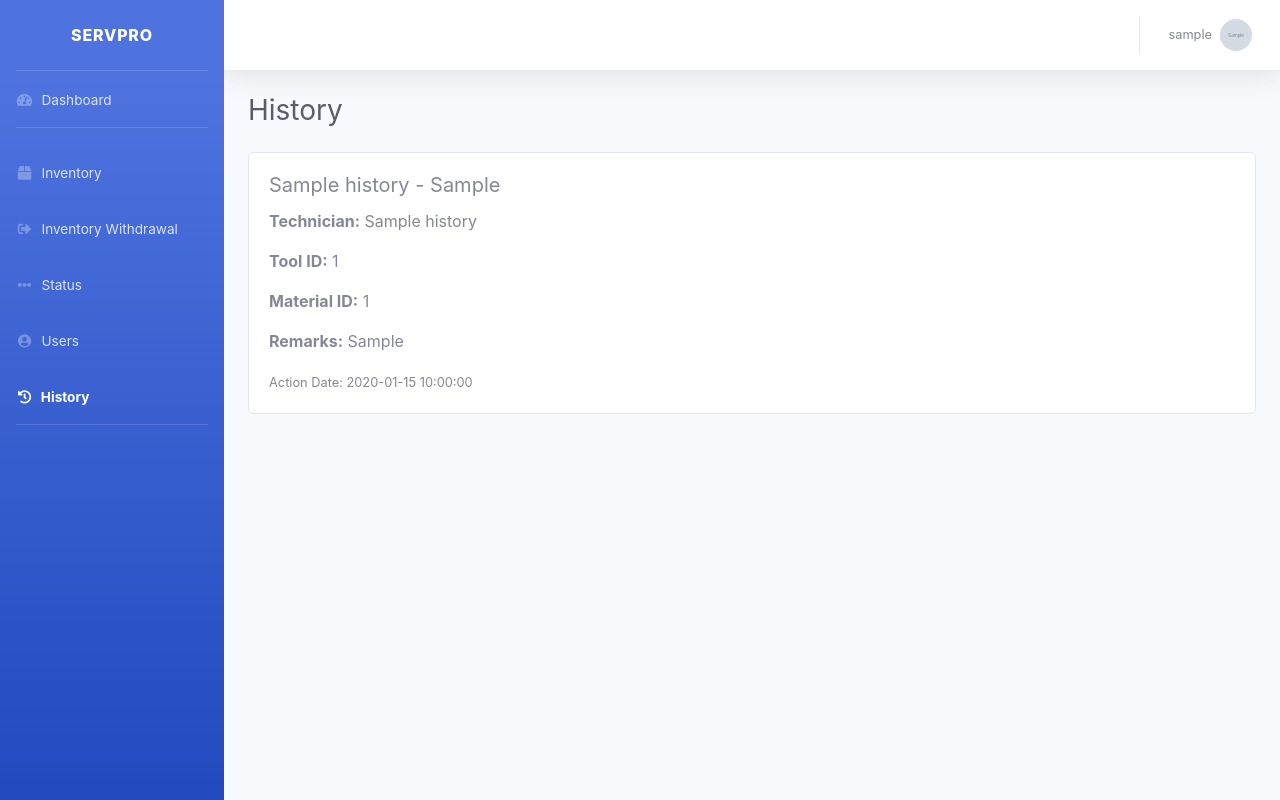
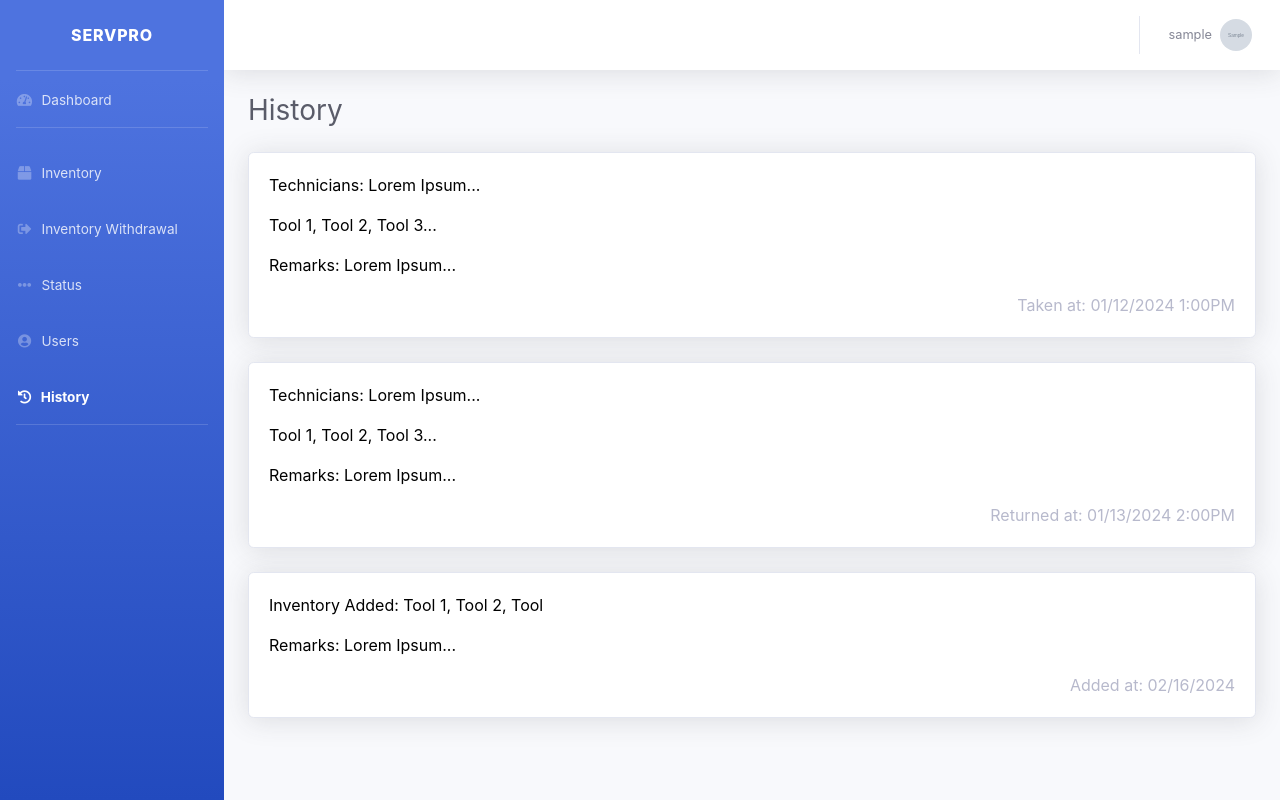
Before and after one commit to Shiro2602/SVPInventorySys, a PHP site: page /history.php in a window 1280 px wide. Run offline with PHP 8.4, Linux system fonts and the light colour scheme; the visitor is signed in with stand-in values (Sample User, id 1); tables that the repository leaves empty or names only in its code hold one stand-in row (values such as "Sample post"); grey boxes marked "Sample" are stand-in pictures.

Commit message:
minor adjustments

```diff
--- a/history.php
+++ b/history.php
@@ -15,6 +15,8 @@ $user_image = $user['image'] ?? 'img/undraw_profile.svg';
 
 $role = $_SESSION['role'];
 
+$stmt->close();
+$conn->close();
 ?>
 
 
@@ -147,28 +149,31 @@ $role = $_SESSION['role'];
                         <div class="col-lg-12 mb-4">
 
                             <!-- History Card -->
-                            <?php
-                            // Fetch history records from the database
-                            $result = $conn->query("SELECT * FROM history ORDER BY action_date DESC");
+                            <div class="card shadow mb-4 history-card">
+                                <div class="card-body">
+                                    <p>Technicians: Lorem Ipsum...</p>
+                                    <p>Tool 1, Tool 2, Tool 3...</p>
+                                    <p>Remarks: Lorem Ipsum...</p>
+                                    <div class="text-right text-gray-500">Taken at: 01/12/2024 1:00PM</div>
+                                </div>
+                            </div>
 
-                            while ($row = $result->fetch_assoc()) {
-                                echo '<div class="card mb-3">';
-                                echo '<div class="card-body">';
-                                echo '<h5 class="card-title">' . ucfirst($row['page_name']) . ' - ' . ucfirst($row['action_type']) . '</h5>';
-                                echo '<p class="card-text"><strong>Technician:</strong> ' . $row['technician_name'] . '</p>';
-                                if (!empty($row['toolstatus_tool'])) {
-                                    echo '<p class="card-text"><strong>Tool ID:</strong> ' . $row['tool_id'] . '</p>';
-                                }
-                                if (!empty($row['material_id'])) {
-                                    echo '<p class="card-text"><strong>Material ID:</strong> ' . $row['material_id'] . '</p>';
-                                }
-                                echo '<p class="card-text"><strong>Remarks:</strong> ' . $row['remarks'] . '</p>';
-                                echo '<p class="card-text"><small class="text-muted">Action Date: ' . $row['action_date'] . '</small></p>';
-                                echo '</div>';
-                                echo '</div>';
-                            }
-                            ?>
+                            <div class="card shadow mb-4 history-card">
+                                <div class="card-body">
+                                    <p>Technicians: Lorem Ipsum...</p>
+                                    <p>Tool 1, Tool 2, Tool 3...</p>
+                                    <p>Remarks: Lorem Ipsum...</p>
+                                    <div class="text-right text-gray-500">Returned at: 01/13/2024 2:00PM</div>
+                                </div>
+                            </div>
 
+                            <div class="card shadow mb-4 history-card">
+                                <div class="card-body">
+                                    <p>Inventory Added: Tool 1, Tool 2, Tool</p>
+                                    <p>Remarks: Lorem Ipsum...</p>
+                                    <div class="text-right text-gray-500">Added at: 02/16/2024</div>
+                                </div>
+                            </div>
 
                         </div>
 
```
Also changed, not shown: return_tools.php (+1 -25 lines), toolstatus.php (+0 -23 lines).
